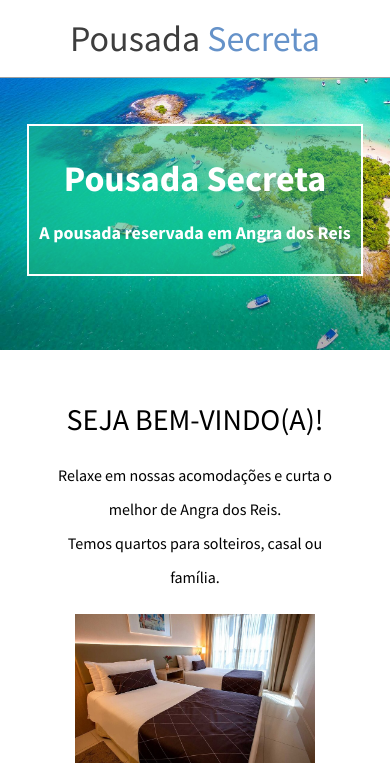
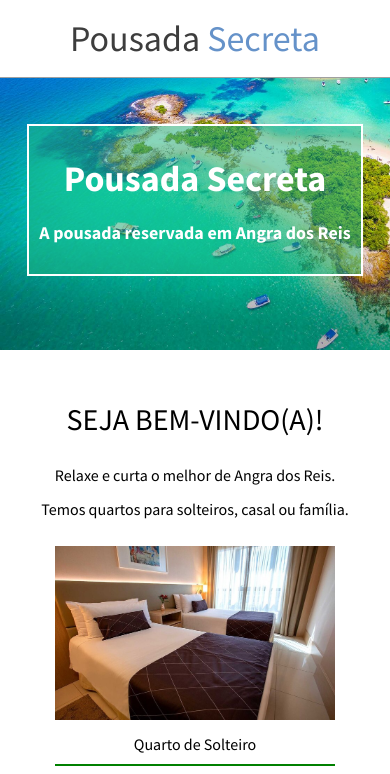
Before and after one commit to fernandes-th/pousadadev, a plain HTML site: page index.html in a window 390 px wide. Shown: the top 774 px of the page. Drawn offline with Linux system fonts and the light colour scheme.

Commit message:
terceira modificação

```diff
--- a/index.html
+++ b/index.html
@@ -35,7 +35,7 @@
 
     <div class="config-largura config-espacamentos">
         <h3>SEJA BEM-VINDO(A)!</h3>
-        <p>Relaxe em nossas acomodações e curta o melhor de Angra dos Reis.</p>
+        <p>Relaxe e curta o melhor de Angra dos Reis.</p>
         <p>Temos quartos para solteiros, casal ou família.</p>
         <div class="galeria-quartos">
             <div class="quarto">
--- a/style.css
+++ b/style.css
@@ -181,6 +181,10 @@ iframe {
 }
 
 @media (max-width: 680px){
+    .config-largura {
+        width: 90%;
+    }
+
     .header-content {
         flex-direction: column;
         align-items: center;
```
